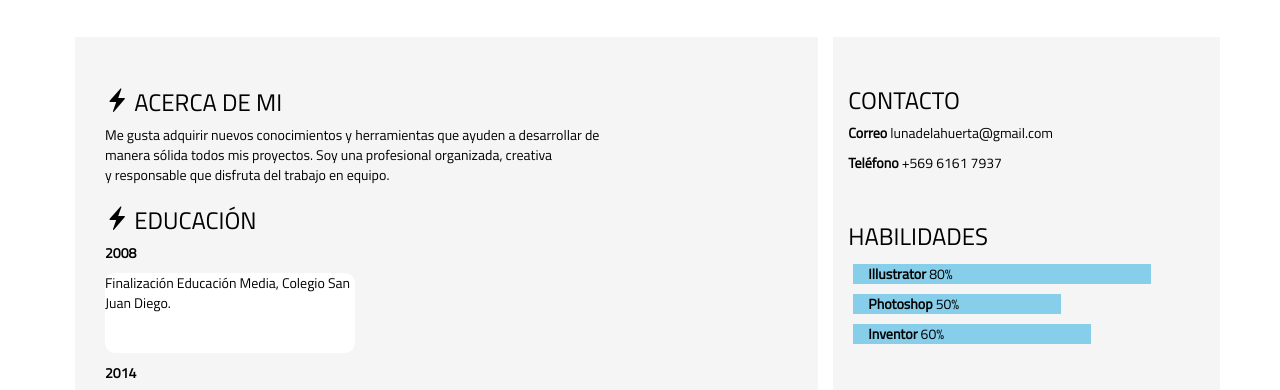
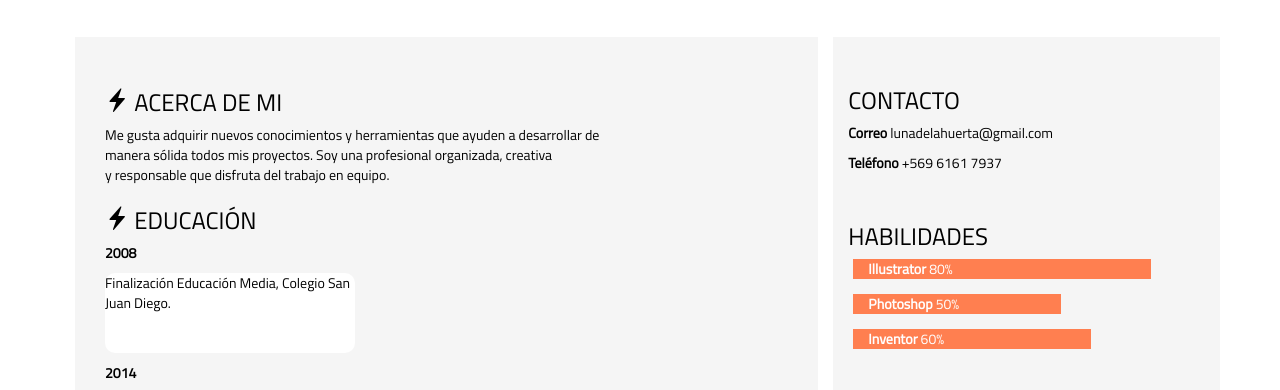
Before and after one commit to Lunadelahuerta/Clase009, a plain HTML site: page index.html in a window 1280 px wide. Shown: the part 303-693 px from the top of the page. Drawn offline with nearby package versions, Linux system fonts and the light colour scheme.

Commit message:
se agrega cambio

```diff
--- a/main.css
+++ b/main.css
@@ -44,8 +44,10 @@ body {
 }
 
 .barras {
-  background: skyblue;
-  margin: 5px;
+  background: coral;
+  margin-bottom: 15px;
+  color: white;
+  margin-left: 5px;
 }
 
 .caja {
```
